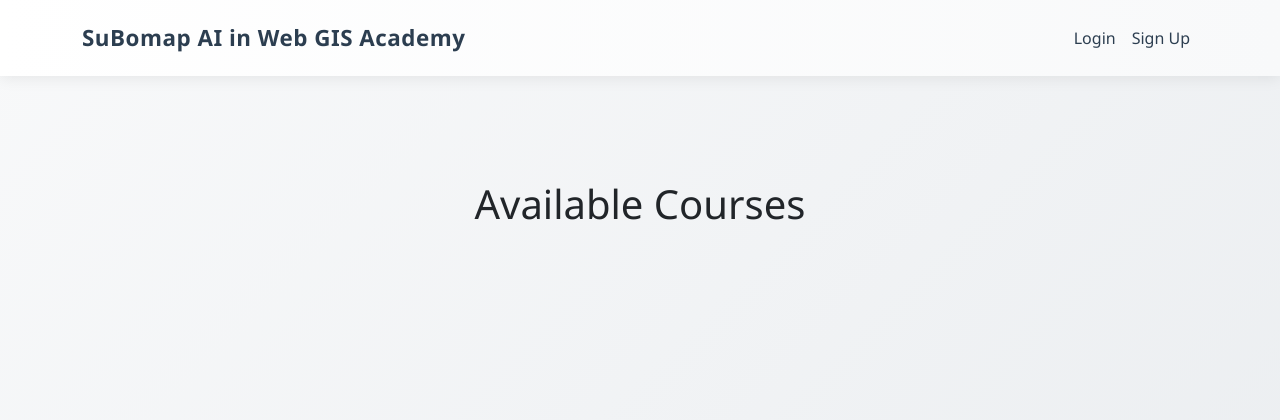
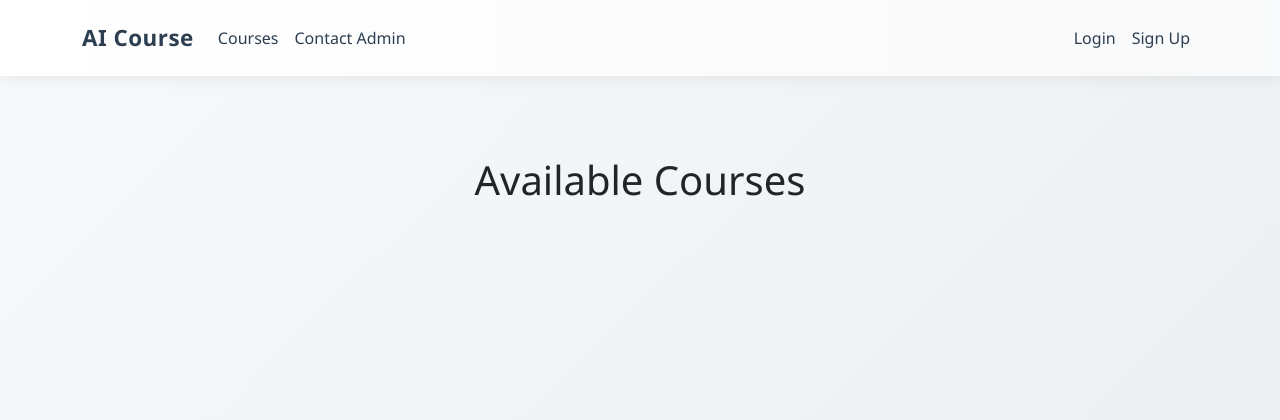
Before and after one commit to Brianoysters/aiweb, a Flask app: page / in a window 1280 px wide. Shown: the top 420 px of the page. Run offline with Flask 3, Linux system fonts and the light colour scheme; data that the repository does not hold is empty; parts of the project's set-up code (start-up, migrations or seed data) failed here and were passed over; some libraries are stand-ins or nearby versions.

Commit message:
Add admin contact details and improve navigation

```diff
--- a/app.py
+++ b/app.py
@@ -211,6 +211,9 @@ def dashboard():
 @login_required
 def course(course_id):
     course = Course.query.get_or_404(course_id)
+    if not current_user.is_paid:
+        flash('Please complete your payment to access this course.', 'warning')
+        return redirect(url_for('dashboard'))
     modules = Module.query.filter_by(course_id=course_id).order_by(Module.order).all()
     user_progress = Progress.query.filter_by(user_id=current_user.id).all()
     completed_modules = [p.module_id for p in user_progress if p.completed]
@@ -493,6 +496,10 @@ def make_admin(user_id):
     flash(f'{user.username} has been made an admin')
     return redirect(url_for('admin_dashboard'))
 
+@app.route('/admin-details')
+def admin_details():
+    return render_template('admin_details.html')
+
 if __name__ == '__main__':
     with app.app_context():
         db.create_all()
--- a/templates/base.html
+++ b/templates/base.html
@@ -175,23 +175,26 @@
     </style>
 </head>
 <body>
-    <nav class="navbar navbar-expand-lg navbar-light bg-light mb-4">
+    <nav class="navbar navbar-expand-lg navbar-dark bg-dark">
         <div class="container">
-            <a class="navbar-brand" href="{{ url_for('index') }}">SuBomap AI in Web GIS Academy</a>
+            <a class="navbar-brand" href="{{ url_for('index') }}">AI Course</a>
             <button class="navbar-toggler" type="button" data-bs-toggle="collapse" data-bs-target="#navbarNav">
                 <span class="navbar-toggler-icon"></span>
             </button>
             <div class="collapse navbar-collapse" id="navbarNav">
-                <ul class="navbar-nav ms-auto">
+                <ul class="navbar-nav me-auto">
+                    <li class="nav-item">
+                        <a class="nav-link" href="{{ url_for('index') }}">Courses</a>
+                    </li>
+                    <li class="nav-item">
+                        <a class="nav-link" href="{{ url_for('admin_details') }}">Contact Admin</a>
+                    </li>
+                </ul>
+                <ul class="navbar-nav">
                     {% if current_user.is_authenticated %}
                         <li class="nav-item">
                             <a class="nav-link" href="{{ url_for('dashboard') }}">Dashboard</a>
                         </li>
-                    {% if current_user.is_admin %}
-                    <li class="nav-item">
-                        <a class="nav-link" href="{{ url_for('admin_dashboard') }}">Admin</a>
-                    </li>
-                    {% endif %}
                         <li class="nav-item">
                             <a class="nav-link" href="{{ url_for('logout') }}">Logout</a>
                         </li>
```
Also changed, not shown: templates/admin_details.html (added, +27 -0 lines). Lines whose indentation alone changed are shown as unchanged.
